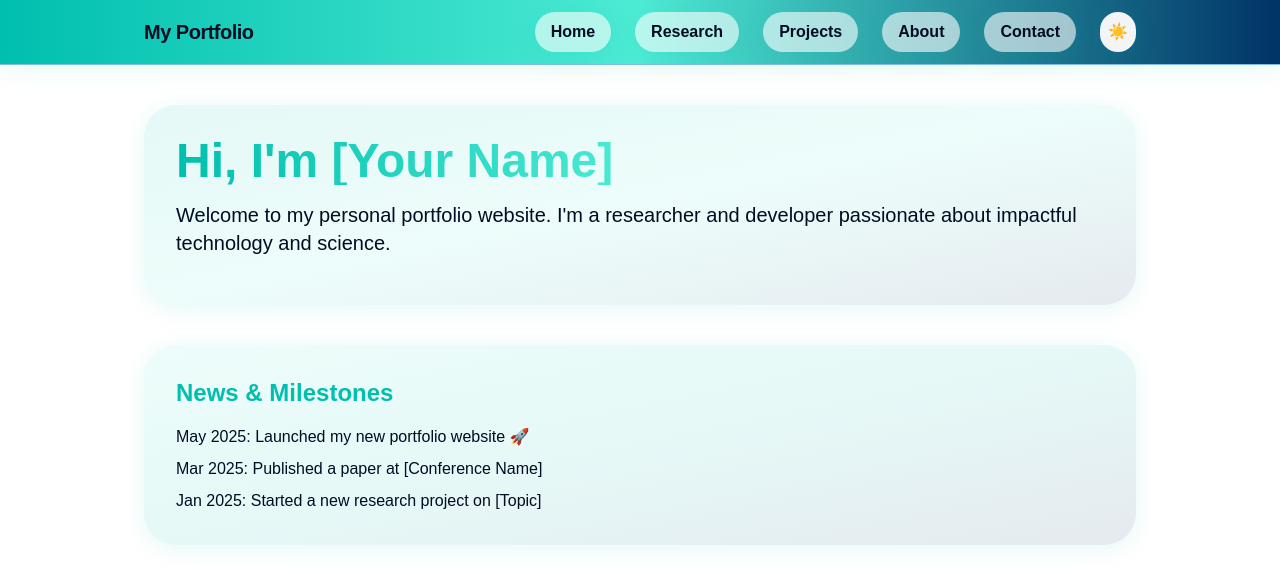
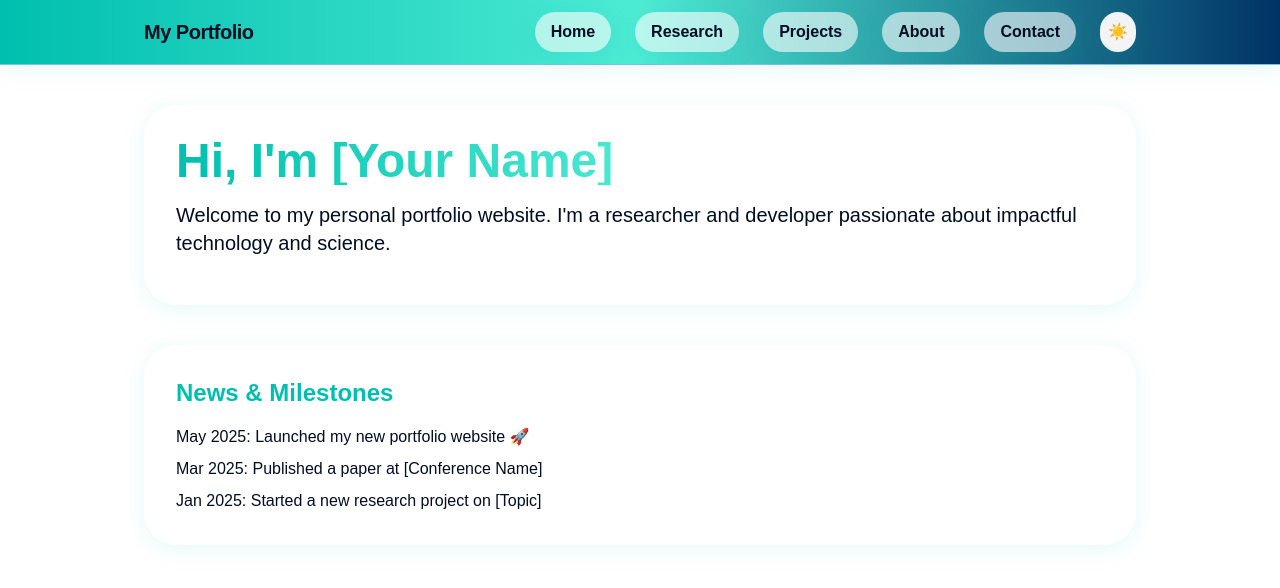
Before and after one commit to ethanvillalovoz/ethanvillalovoz.github.io, a Next.js app: page / in a window 1280 px wide. Shown: the top 588 px of the page. Built offline with nearby package versions, Linux system fonts and the light colour scheme.

Commit message:
fix: improve dark mode with neutral background and default to light mode

```diff
--- a/src/app/globals.css
+++ b/src/app/globals.css
@@ -4,18 +4,20 @@
 
 :root {
   --background: #ffffff;
-  --foreground: #171717;
+  --foreground: #003366;
   --primary: #00BFAE;
   --primary-light: #4debd4;
   --primary-dark: #003366;
+  --card: #f8fafd;
 }
 
 .dark {
-  --background: #001733;
-  --foreground: #ededed;
+  --background: #10151a; /* deep neutral navy/black */
+  --foreground: #e0fcf8; /* light teal for text */
   --primary: #4debd4;
   --primary-light: #80f0e0;
   --primary-dark: #1a88dc;
+  --card: #18212b; /* softer, less saturated dark for cards */
 }
 
 body {
--- a/src/app/page.tsx
+++ b/src/app/page.tsx
@@ -10,7 +10,7 @@ export default function Home() {
         initial={{ opacity: 0, y: 40 }}
         animate={{ opacity: 1, y: 0 }}
         transition={{ duration: 0.7, ease: "easeOut" }}
-        className="mb-10 rounded-3xl bg-gradient-to-br from-primary/10 via-primary-light/10 to-primary-dark/10 p-8 shadow-soft"
+        className="mb-10 rounded-3xl bg-card p-8 shadow-soft dark:bg-card dark:shadow-none"
       >
         <h1 className="text-5xl font-extrabold mb-4 bg-gradient-to-r from-primary via-primary-light to-primary-dark bg-clip-text text-transparent">
           Hi, I'm [Your Name]
@@ -24,7 +24,7 @@ export default function Home() {
         initial={{ opacity: 0, y: 40 }}
         animate={{ opacity: 1, y: 0 }}
         transition={{ duration: 0.7, delay: 0.2, ease: "easeOut" }}
-        className="mb-10 rounded-3xl bg-gradient-to-br from-primary-light/10 via-primary/10 to-primary-dark/10 p-8 shadow-soft"
+        className="mb-10 rounded-3xl bg-card p-8 shadow-soft dark:bg-card dark:shadow-none"
       >
         <h2 className="text-2xl font-bold mb-4 text-primary dark:text-primary-light">
           News & Milestones
--- a/src/components/ThemeToggle.tsx
+++ b/src/components/ThemeToggle.tsx
@@ -7,7 +7,16 @@ export default function ThemeToggle() {
 
   useEffect(() => {
     setMounted(true);
-    setDark(document.documentElement.classList.contains("dark"));
+    // Default to light mode if no preference is set
+    const saved = localStorage.getItem("theme");
+    if (saved === "dark") {
+      document.documentElement.classList.add("dark");
+      setDark(true);
+    } else {
+      document.documentElement.classList.remove("dark");
+      setDark(false);
+      localStorage.setItem("theme", "light");
+    }
   }, []);
 
   const toggleTheme = () => {
@@ -15,17 +24,6 @@ export default function ThemeToggle() {
     setDark(isDark);
     localStorage.setItem("theme", isDark ? "dark" : "light");
   };
-
-  useEffect(() => {
-    const saved = localStorage.getItem("theme");
-    if (saved === "dark") {
-      document.documentElement.classList.add("dark");
-      setDark(true);
-    } else if (saved === "light") {
-      document.documentElement.classList.remove("dark");
-      setDark(false);
-    }
-  }, []);
 
   if (!mounted) return null;
 
```
